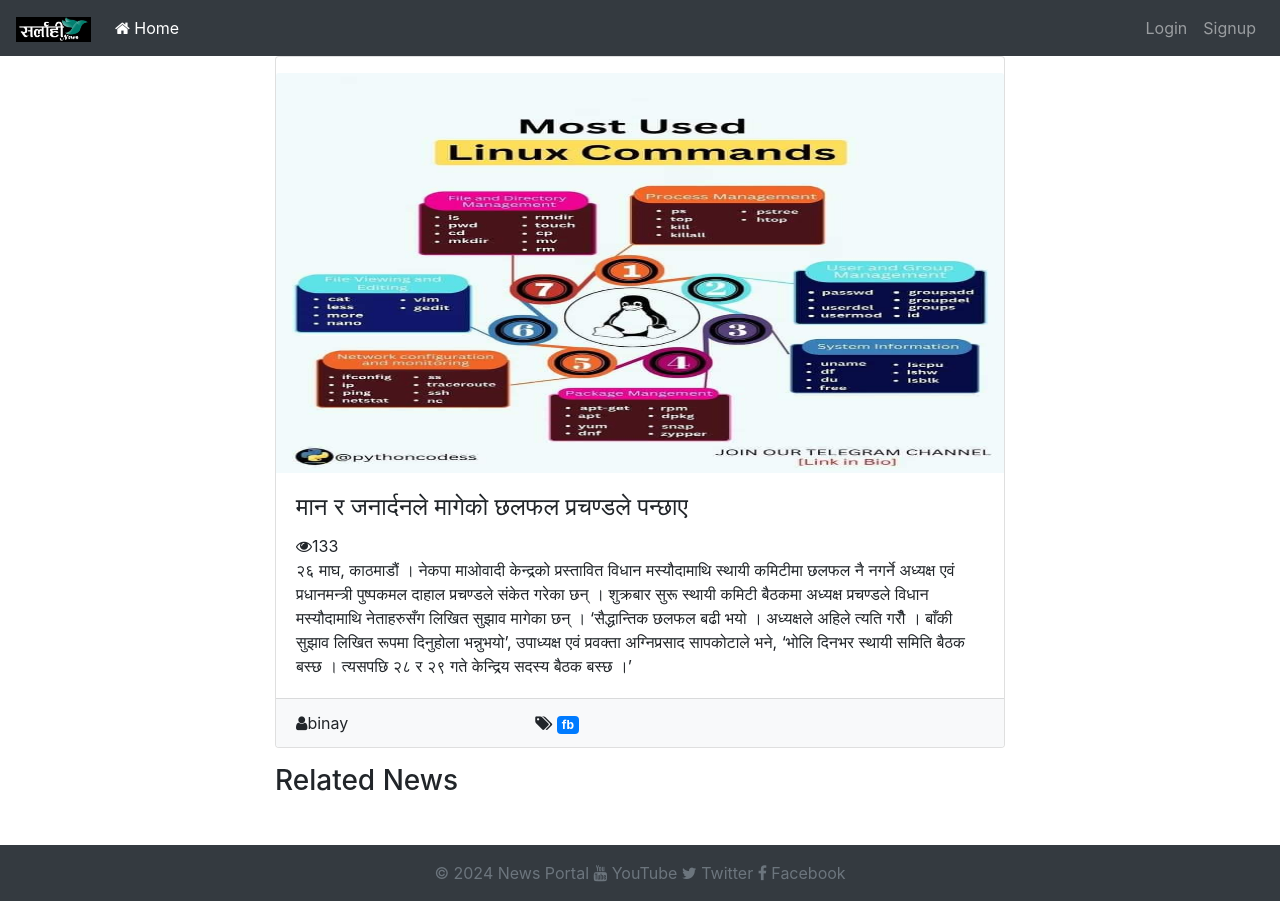
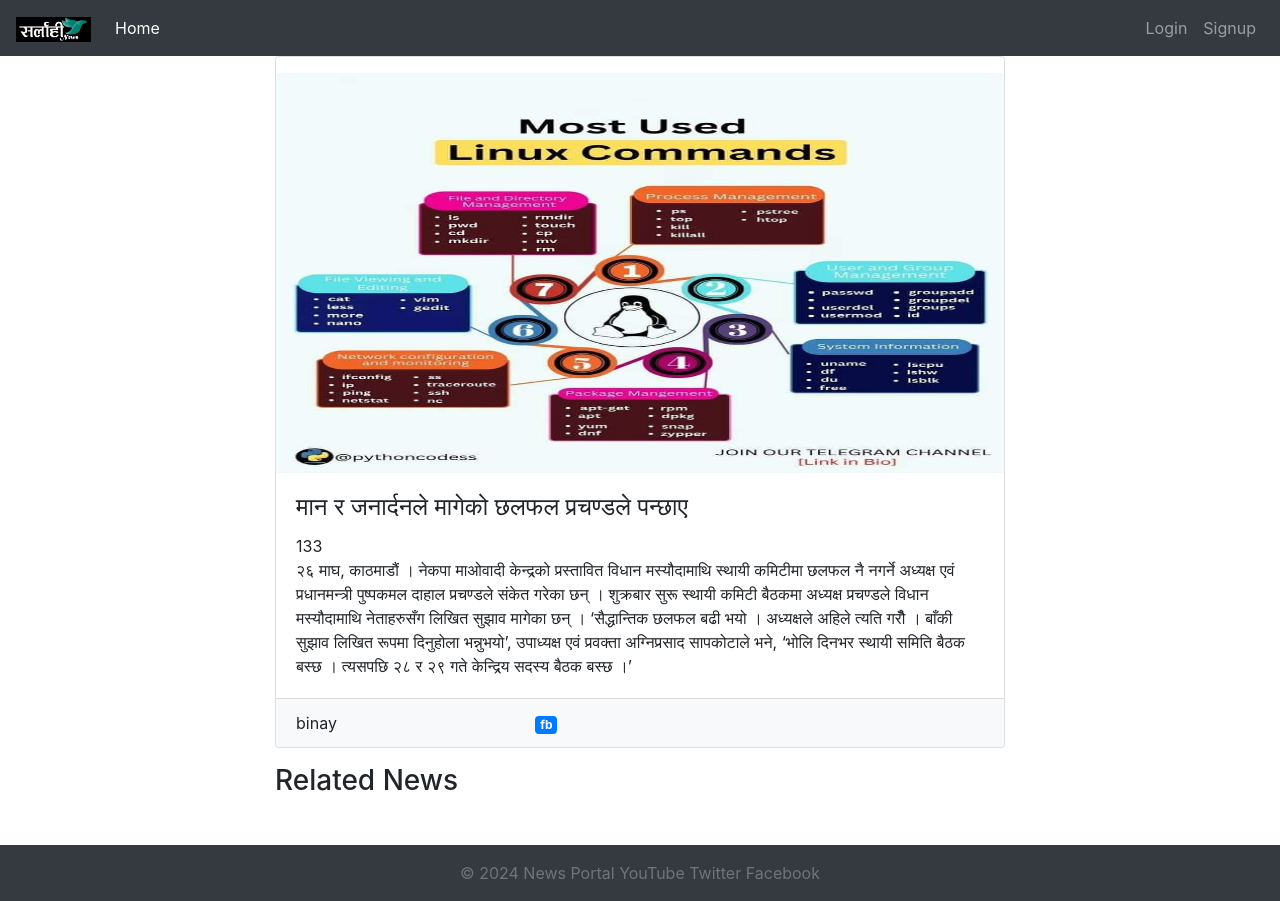
Before and after one commit to binaythapa/news, a Django app: page /articles/4/ in a window 1280 px wide. Run offline with Django 4.2, Linux system fonts and the light colour scheme; data comes from the database, SQL or seed files in the repository; some libraries are stand-ins or nearby versions.

Commit message:
updating templates

```diff
--- a/website/templates/website/base.html
+++ b/website/templates/website/base.html
@@ -2,14 +2,21 @@
 <!DOCTYPE html>
 <html lang="en">
 <head>
+
+
+
     <meta charset="UTF-8">
     <meta name="viewport" content="width=device-width, initial-scale=1.0">
     <title>{% block title %}SarlahiNews{% endblock %}</title>
+    <link rel="stylesheet" type="text/css" href="{% static 'website/css/styles.css' %}">
+    <!-- Bootstrap CSS -->
+    <link href="https://maxcdn.bootstrapcdn.com/bootstrap/4.5.2/css/bootstrap.min.css" rel="stylesheet">
+    <!-- Bootstrap JavaScript -->
+    <script src="https://ajax.googleapis.com/ajax/libs/jquery/3.5.1/jquery.min.js"></script>
+    <script src="https://cdnjs.cloudflare.com/ajax/libs/popper.js/1.16.0/umd/popper.min.js"></script>
+    <script src="https://maxcdn.bootstrapcdn.com/bootstrap/4.5.2/js/bootstrap.min.js"></script>
 
-    <!-- Bootstrap CSS -->
-    <link href="https://stackpath.bootstrapcdn.com/bootstrap/4.5.2/css/bootstrap.min.css" rel="stylesheet">
-    <!-- Font Awesome CSS -->
-    <link href="https://stackpath.bootstrapcdn.com/font-awesome/4.7.0/css/font-awesome.min.css" rel="stylesheet">
+
 
     <!-- Include Facebook SDK -->
     <script async defer crossorigin="anonymous" src="https://connect.facebook.net/en_US/sdk.js#xfbml=1&version=v10.0" nonce="YOUR_NONCE_VALUE"></script>
@@ -36,10 +43,11 @@
     <!-- Include footer -->
     {% include 'website/footer.html' %}
 
+    <!-- Facebook SDK Script -->
+    <script async defer crossorigin="anonymous" src="https://connect.facebook.net/en_US/sdk.js#xfbml=1&version=v13.0&appId=YOUR_APP_ID&autoLogAppEvents=1" nonce="YOUR_NONCE_VALUE"></script>
     <!-- Bootstrap JS -->
     <script src="https://stackpath.bootstrapcdn.com/bootstrap/4.5.2/js/bootstrap.min.js"></script>
 
-    <!-- Facebook SDK Script -->
-    <script async defer crossorigin="anonymous" src="https://connect.facebook.net/en_US/sdk.js#xfbml=1&version=v13.0&appId=YOUR_APP_ID&autoLogAppEvents=1" nonce="YOUR_NONCE_VALUE"></script>
+
 </body>
 </html>
--- a/website/templates/website/header.html
+++ b/website/templates/website/header.html
@@ -14,22 +14,21 @@
                 <a class="nav-link active" href="{% url 'home' %}"><i class="fa fa-home"></i> Home <span class="sr-only">(current)</span></a>
             </li>
             {% for category in categories %}
-
                 {% if not category.parent %}
                     <li class="nav-item dropdown">
                         <a class="nav-link dropdown-toggle" href="#" id="navbarDropdown{{ category.id }}" role="button" data-toggle="dropdown" aria-haspopup="true" aria-expanded="false">
                             {{ category.name }}
                         </a>
                         <div class="dropdown-menu" aria-labelledby="navbarDropdown{{ category.id }}">
-                                {% for subcategory in category.subcategories.all %}
-                                    <a class="dropdown-item" href="{% url 'category_detail' subcategory.id %}">{{ subcategory.name }}</a>
+                            {% for subcategory in category.category_set.all %}
+                                <a class="dropdown-item" href="#">{{ subcategory.name }}</a>
                             {% endfor %}
                         </div>
                     </li>
-
                 {% endif %}
             {% endfor %}
         </ul>
+
         <ul class="navbar-nav ml-auto">
 
             {% if user.is_authenticated %}
```
Lines whose indentation alone changed are shown as unchanged.
